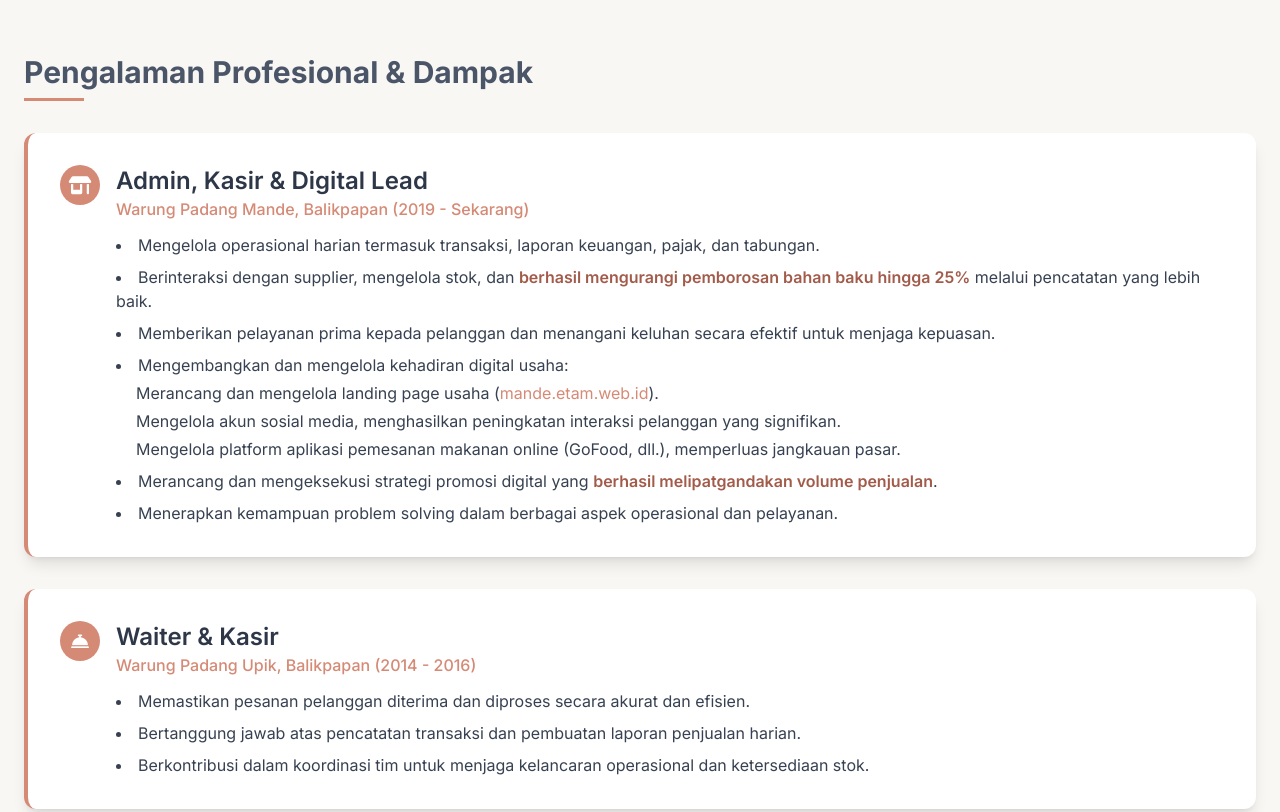
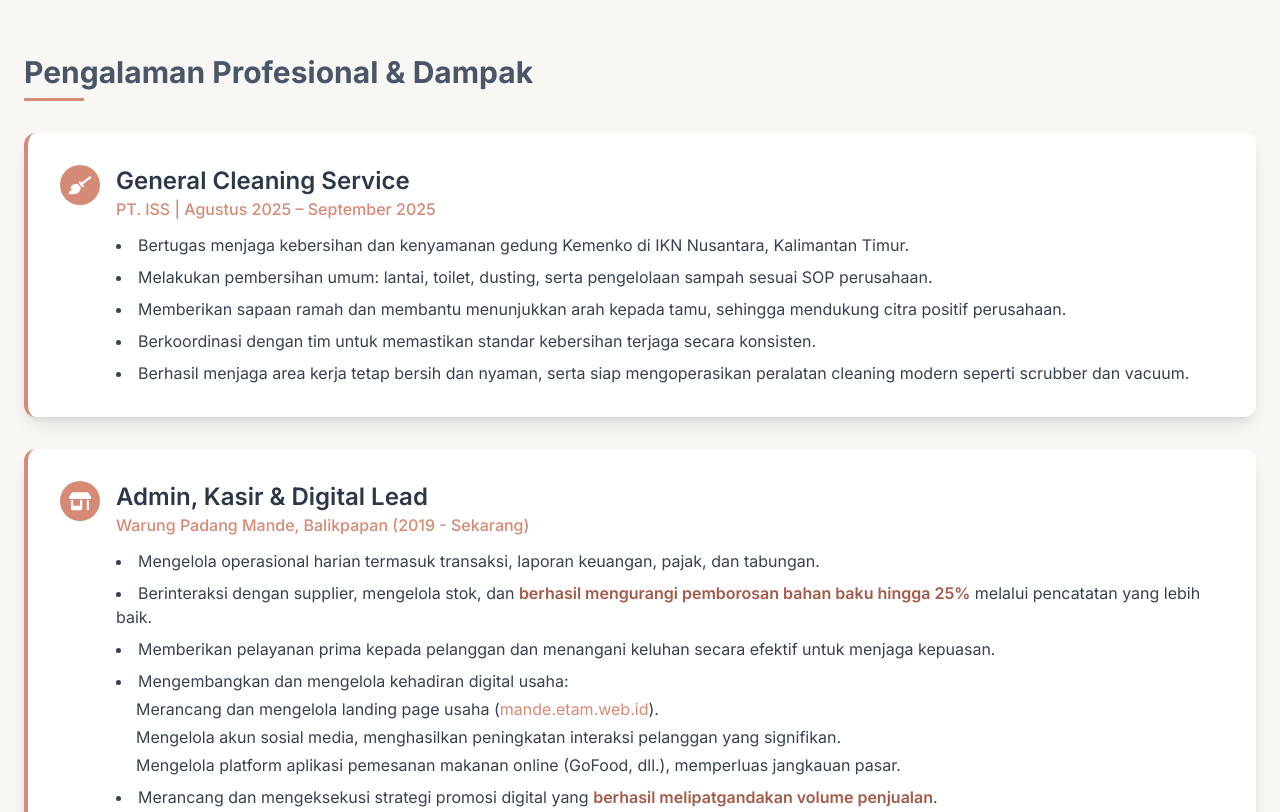
Before and after one commit to ahhh34d/ahmad-portfolio, a plain HTML site: page index.html in a window 1280 px wide. Shown: the part 2000-2812 px from the top of the page. Drawn offline with nearby package versions, Linux system fonts and the light colour scheme.

Commit message:
Update index.html
riwayat kerja terbaru iss

```diff
--- a/index.html
+++ b/index.html
@@ -199,6 +199,24 @@
         <section id="pengalaman" class="scroll-mt-20">
             <h2 class="text-2xl md:text-3xl font-bold text-[#4A5568] mb-8 section-title">Pengalaman Profesional & Dampak</h2>
             <div class="space-y-8">
+
+                <div class="experience-card bg-white p-6 md:p-8 rounded-xl shadow-lg">
+    <div class="flex items-start space-x-4">
+        <div class="icon-bg text-lg"><i class="fas fa-broom"></i></div>
+        <div>
+            <h3 class="text-xl md:text-2xl font-semibold text-[#2D3748]">General Cleaning Service</h3>
+            <p class="text-[#D58A76] font-medium">PT. ISS | Agustus 2025 – September 2025</p>
+            <ul class="list-disc list-inside mt-3 text-gray-700 space-y-2">
+                <li>Bertugas menjaga kebersihan dan kenyamanan gedung Kemenko di IKN Nusantara, Kalimantan Timur.</li>
+                <li>Melakukan pembersihan umum: lantai, toilet, dusting, serta pengelolaan sampah sesuai SOP perusahaan.</li>
+                <li>Memberikan sapaan ramah dan membantu menunjukkan arah kepada tamu, sehingga mendukung citra positif perusahaan.</li>
+                <li>Berkoordinasi dengan tim untuk memastikan standar kebersihan terjaga secara konsisten.</li>
+                <li>Berhasil menjaga area kerja tetap bersih dan nyaman, serta siap mengoperasikan peralatan cleaning modern seperti scrubber dan vacuum.</li>
+            </ul>
+        </div>
+    </div>
+</div>
+
                 <div class="experience-card bg-white p-6 md:p-8 rounded-xl shadow-lg">
                     <div class="flex items-start space-x-4">
                         <div class="icon-bg text-lg"><i class="fas fa-store-alt"></i></div>
```
